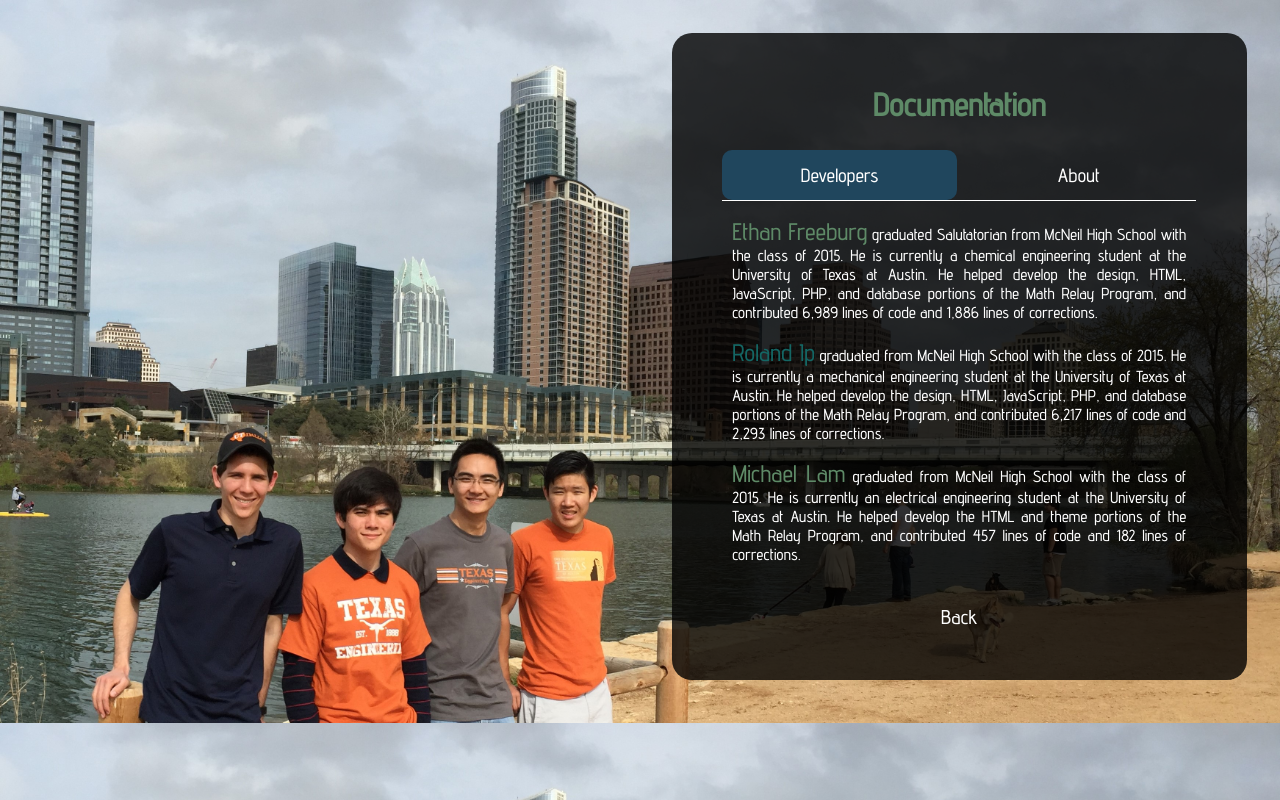
After one commit to SomeStooges/MathRelay3, a PHP site: page /documentation.php in a window 1280 px wide. The commit adds this page. Run offline with PHP 8.4, Linux system fonts and the light colour scheme; some libraries are stand-ins or nearby versions.

Commit message:
adds new documentation page

```diff
--- /dev/null
+++ b/documentation.php
@@ -0,0 +1,74 @@
+<!DOCTYPE HTML>
+<html>
+	<head>
+		<title> Documentation </title>
+		<meta charset="utf-8">
+		<link href='http://fonts.googleapis.com/css?family=Advent+Pro:500' rel='stylesheet' type='text/css'/>
+		<script src="https://ajax.googleapis.com/ajax/libs/jquery/2.1.3/jquery.min.js"></script>
+		<script type="text/javascript" src="scripts/scripts_documentation.js"></script>
+		<link rel="stylesheet" type="text/css" href="styles/styles_documentation.css"></script>
+	</head>
+
+	<body>
+		<section>
+      <h1 id='title'>Documentation</h1>
+      <div id='selector'>
+        <button class='selectorButton' id='developerButton'>Developers</button>
+        <button class='selectorButton' id='aboutButton'>About</button>
+      </div>
+      <div id='developers'>
+        <p>
+          <span style='	color: rgb(94, 138, 103); font-size: 150%;'>Ethan Freeburg</span> graduated Salutatorian from McNeil High School with the class of 2015.
+          He is currently a chemical engineering student at the University of Texas at Austin.
+          He helped develop the design, HTML, JavaScript, PHP, and database portions of the Math Relay Program,
+          and contributed 6,989 lines of code and 1,886 lines of corrections.
+        </p>
+        <p>
+          <span style='	color: rgb(20, 102, 100); font-size: 150%;'>Roland Ip</span> graduated from McNeil High School with the class of 2015.
+          He is currently a mechanical engineering student at the University of Texas at Austin.
+          He helped develop the design, HTML, JavaScript, PHP, and database portions of the Math Relay Program,
+          and contributed 6,217 lines of code and 2,293 lines of corrections.
+        </p>
+        <p>
+          <span style='	color: rgb(94, 138, 103); font-size: 150%;'>Michael Lam</span> graduated from McNeil High School with the class of 2015.
+          He is currently an electrical engineering student at the University of Texas at Austin.
+          He helped develop the HTML and theme portions of the Math Relay Program,
+          and contributed 457 lines of code and 182 lines of corrections.
+        </p>
+        <p>
+          <span style='	color: rgb(20, 102, 100); font-size: 150%;'>Kyle Murdoch</span> graduated from McNeil High School with the class of 2015.
+          He is currently a computer science student at the University of Texas at Dallas.
+          He helped develop the HTML and JavaScript portions of the Math Relay Program,
+          and contributed 189 lines of code and 16 ines of corrections.
+      </div>
+      <div id='about'>
+        <p>
+          Ethan Freeburg, a McNeil HS graduate, conceived the Math Relay Program during his final semester at McNeil.
+          The original Math Relay Program was designed to streamline the speed of the Math Relay event by supplanting the functions of volunteer teachers
+          with the power of computers. It was intended to speed up the grading and response processes for the event, allowing team captains to have more time to interact with their teams,
+          therefore have a greater effect as a leader to their teams. This powerful tool also opened the opportunity to track team progress and performance, and evaluate the difficulty of
+          the tests that were given each year.
+        </p>
+        <p>
+          The first version of the Math Relay Program was introduced in the Spring of 2015.
+          It was barely finished on time, riddled with bugs, and was visually unappealing. Therefore, it was less effective in function than what it was originally intended to do,
+          and it was more of a proof of concept than a final product, and was retired promptly afterward.
+        </p>
+        <p>
+          Ethan set about to complete a more complete, better-in-every-way product for the following year with the feedback he received from the 2015 Math Relay. He enlisted the help of
+          Roland Ip, Kyle Murdoch, and Michael Lam, and together they built the more robust version of the program you see today in time for the 2016 Math Relay. It was redesigned with a focus on user friendliness and is
+          packed with new tools to make the Math Relay even better than before.
+        </p>
+        <p>
+          The current control panel features tools that monitors team performance, relative question difficulty, intuitive event configuration, a simple progressive
+          event control panel, an answer key editor, and a new leaderboard. The current answer sheet features streamlined user interface, visually appealing graphics,
+          and color-coded responses that indicate if a question has been answered correctly, incorrectly, or missed entirely.
+        </p>
+        <p>
+          This version of the Math Relay Program has a rough total of 9475 lines of code.
+        </p>
+      </div><br>
+      <button id='returnTitle'>Back</button>
+	  </section>
+	</body>
+</html>
--- a/index.php
+++ b/index.php
@@ -17,9 +17,11 @@
 			<ul><span id="second">Relay</span></ul>
 			<ul><span id="third">2016</span></ul>
 		</h1>
-
+		<div style='height: 25px;'></div>
 		<button class = 'indexButton' id="welcomeButton" disabled> Student Login </button>
-		<button class = 'indexButton' id="adminButton"> Admin Login </button>
+		<br>
+		<button class = 'indexButton' id="adminButton"> Admin <br>Login </button>
+		<button class = 'indexButton' id="aboutButton"> About This Program </button>
 	</section>
 	</body>
 </html>
--- /dev/null
+++ b/scripts/scripts_documentation.js
@@ -0,0 +1,25 @@
+//Scripts for documentation.php
+$(document).ready(function(){
+  var divHeight = $('#developers').height();
+  $('#developerButton').css('background-color', 'rgb(32, 70, 93)');
+  $('.selectorButton').click(function(){
+    var target = $(this).attr('id');
+    switch(target){
+      case 'developerButton':
+        $('#developers').show();
+        $('#developerButton').css('background-color', 'rgb(32, 70, 93)');
+        $('#about').hide();
+        $('#aboutButton').css('background-color', '');
+        break;
+      case 'aboutButton':
+        $('#developers').hide();
+        $('#about').show();
+        $('#developerButton').css('background-color', '');
+        $('#aboutButton').css('background-color', 'rgb(32, 70, 93)');
+        break;
+    }
+    });
+    $('#returnTitle').click(function(){
+      window.location.href = "index.php";
+  });
+});
--- a/styles/finish_page.css
+++ b/styles/finish_page.css
@@ -28,7 +28,7 @@ section {
   border-radius: 20px;
   position:relative;
 	word-wrap: break-word;
-  background-color: rgba(0,0,0,.6);
+  background-color: rgba(0,0,0,.7);
 }
 #pageTitle{
 	color: rgb(94, 138, 103);
--- /dev/null
+++ b/styles/styles_documentation.css
@@ -0,0 +1,84 @@
+body {
+
+	background-image: url('/MathRelay3/images/IMG_1544 (2).jpg');
+	background-size: cover;
+	text-align: center;
+  color: white;
+  font-family: 'Advent Pro', sans-serif;
+}
+section {
+  margin: 2%;
+  margin-bottom: auto;
+  float: right;
+  width: 37%;
+  min-width: 474px;
+  background-position: center;
+  border: 3px;
+  border:5%;
+  padding-left: 4%;
+  padding-right: 4%;
+  padding-top: 2%;
+  padding-bottom: 2%;
+  border-radius: 20px;
+  position:relative;
+	word-wrap: break-word;
+  background-color: rgba(0,0,0,.8);
+}
+*:focus{
+  display: none;
+}
+#selector{
+  width: 100%;
+  height: 50px;
+  border-bottom: 1px solid white;
+}
+.selectorButton{
+  height:100%;
+  width: 49.5%;
+  background-color: inherit;
+  border: none;
+  border-radius: 10px;
+  color: white;
+  font-family: 'Advent Pro', sans-serif;
+  font-size: 120%;
+  transition: background-color 0.5s ease;
+}
+.selectorButton:hover{
+  background-color: rgb(32, 70, 93);
+}
+#developers{
+  text-align: justify;
+  overflow-y: scroll;
+  padding-left: 10px;
+  padding-right: 10px;
+  height: 45vh;
+}
+#title{
+  font-size: 200%;
+  color: rgb(94, 138, 103);
+}
+b{
+  font-size: 120%;
+}
+#about{
+  display: none;
+  text-align: justify;
+  overflow-y: scroll;
+  padding-left: 10px;
+  padding-right: 10px;
+  height: 45vh;
+}
+#returnTitle{
+	width: 200px;
+  height: 75px;
+  border:none;
+  border-radius: 10px;
+  background-color: rgba(0,0,0,0);
+  transition: background-color 0.4s ease;
+  color: white;
+  font-family: 'Advent Pro', sans-serif;
+  font-size: 20px;
+}
+#returnTitle:hover{
+	background-color: rgb(32, 70, 93);
+}
--- a/styles/user_login.css
+++ b/styles/user_login.css
@@ -13,7 +13,7 @@ section {
 
     color: white;
     margin: 5%;
-
+    margin-bottom: auto;
     background-position: center;
     border: 3px solid black;
     border:5%;
```
Also changed, not shown: scripts/scripts_index.js (+3 -7 lines), styles/welcome.css (+7 -0 lines).
